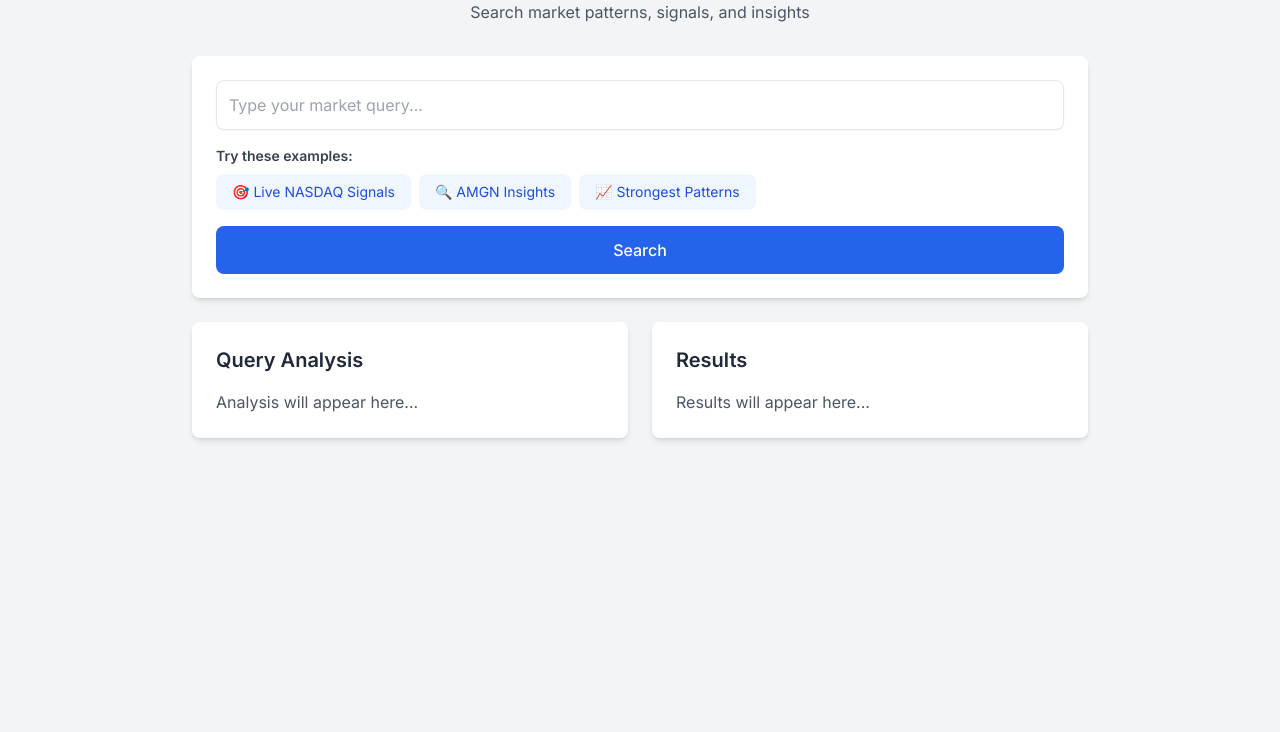
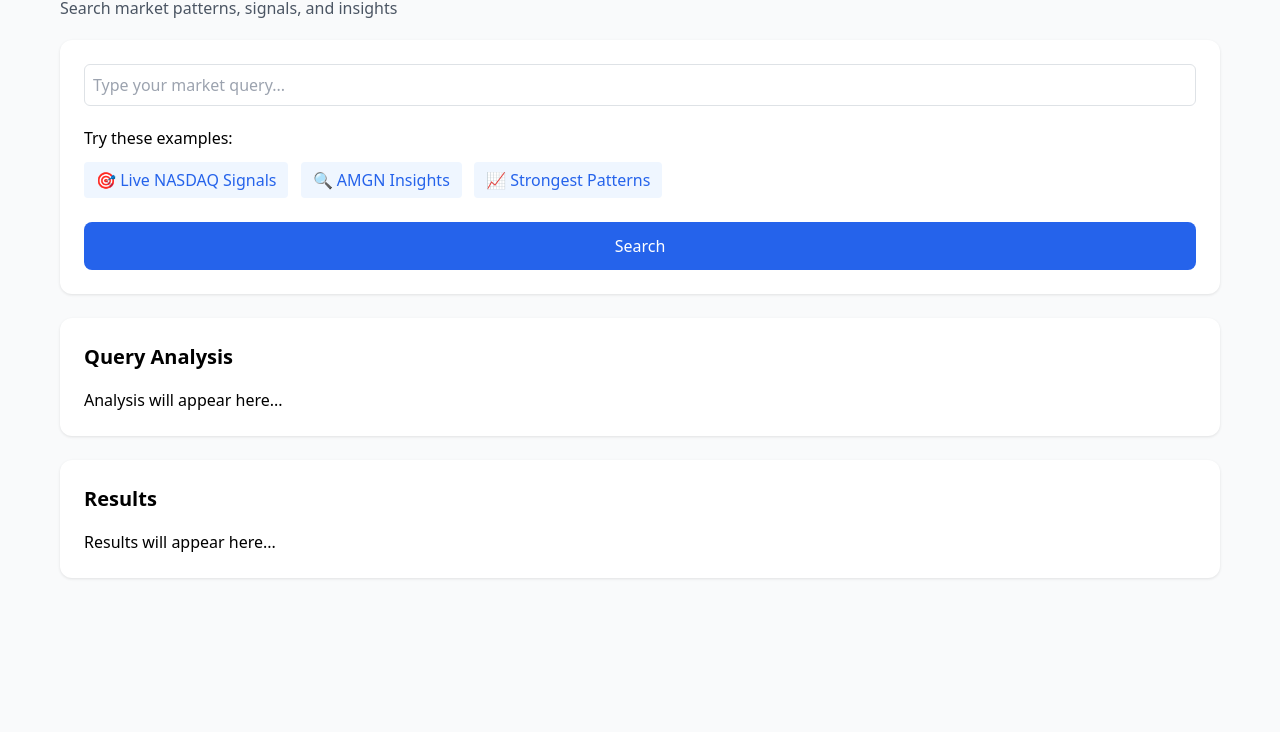
Before and after one commit to heliostar9k/mktdatav2, a website: page public/index.html in a window 1280 px wide. Shown: the part 68-800 px from the top of the page. Drawn offline with nearby package versions, Linux system fonts and the light colour scheme.

Commit message:
Update index.html newdesign

```diff
--- a/public/index.html
+++ b/public/index.html
@@ -4,66 +4,106 @@
     <title>Market Data API</title>
     <link href="https://fonts.googleapis.com/css2?family=Inter:wght@400;500;600;700&display=swap" rel="stylesheet">
     <script src="https://cdn.tailwindcss.com"></script>
-    <link rel="stylesheet" href="/styles.css">
+    <style>
+        body {
+            margin: 0;
+            padding: 0;
+            background-color: rgb(249, 250, 251);
+        }
+
+        .main-container {
+            width: 100%;
+            max-width: 1200px;
+            margin: 0 auto;
+            padding: 20px;
+        }
+
+        /* Search section styles */
+        .search-input {
+            width: 100%;
+            padding: 8px;
+            border: 1px solid #dee2e6;
+            border-radius: 6px;
+            margin-bottom: 20px;
+        }
+
+        .search-input:focus {
+            outline: none;
+            border-color: rgb(37, 99, 235);
+        }
+
+        /* Example buttons */
+        .examples-section button {
+            background-color: rgb(239, 246, 255);
+            color: rgb(37, 99, 235);
+            padding: 6px 12px;
+            border: none;
+            border-radius: 4px;
+            margin-right: 8px;
+            margin-bottom: 8px;
+            cursor: pointer;
+        }
+
+        /* Search button */
+        .search-button {
+            width: 100%;
+            background-color: rgb(37, 99, 235);
+            color: white;
+            padding: 12px;
+            border: none;
+            border-radius: 8px;
+            cursor: pointer;
+            margin-top: 16px;
+        }
+
+        /* Results section */
+        .results-section {
+            background-color: white;
+            border-radius: 12px;
+            padding: 24px;
+            margin-bottom: 24px;
+            box-shadow: 0 1px 3px rgba(0, 0, 0, 0.1);
+        }
+
+        .analysis-item {
+            background-color: rgb(249, 250, 251);
+            padding: 12px;
+            margin-bottom: 8px;
+            border-radius: 4px;
+        }
+    </style>
 </head>
-<body class="bg-gray-100 min-h-screen p-6">
-    <div class="max-w-4xl mx-auto">
-        <!-- Header -->
-        <div class="text-center mb-8">
-            <h1 class="text-3xl font-bold text-gray-800 mb-2">Market Data API</h1>
-            <p class="text-gray-600">Search market patterns, signals, and insights</p>
-        </div>
+<body>
+    <div class="main-container">
+        <h1 style="font-size: 24px; font-weight: bold; margin-bottom: 8px;">Market Data API</h1>
+        <p style="color: rgb(75, 85, 99); margin-bottom: 20px;">Search market patterns, signals, and insights</p>
 
-        <!-- Search Interface -->
-        <div class="bg-white rounded-lg shadow-md p-6 mb-6">
-            <div class="mb-4">
-                <input type="text"
-                       id="queryInput"
-                       class="w-full p-3 border rounded-lg shadow-sm focus:ring-2 focus:ring-blue-500 focus:border-transparent"
-                       placeholder="Type your market query...">
-            </div>
+        <div class="results-section">
+            <input type="text"
+                   id="queryInput"
+                   class="search-input"
+                   placeholder="Type your market query...">
 
-            <div class="mb-4">
-                <h3 class="text-sm font-semibold text-gray-700 mb-2">Try these examples:</h3>
-                <div class="flex flex-wrap gap-2">
-                    <button onclick="setQuery('Live NASDAQ Signals')"
-                            class="px-4 py-2 bg-blue-50 hover:bg-blue-100 text-blue-700 rounded-lg text-sm">
-                        🎯 Live NASDAQ Signals
-                    </button>
-                    <button onclick="setQuery('AMGN Insights')"
-                            class="px-4 py-2 bg-blue-50 hover:bg-blue-100 text-blue-700 rounded-lg text-sm">
-                        🔍 AMGN Insights
-                    </button>
-                    <button onclick="setQuery('Strongest Patterns')"
-                            class="px-4 py-2 bg-blue-50 hover:bg-blue-100 text-blue-700 rounded-lg text-sm">
-                        📈 Strongest Patterns
-                    </button>
+            <div class="examples-section">
+                <h3 style="margin-bottom: 12px;">Try these examples:</h3>
+                <div>
+                    <button onclick="setQuery('Live NASDAQ Signals')">🎯 Live NASDAQ Signals</button>
+                    <button onclick="setQuery('AMGN Insights')">🔍 AMGN Insights</button>
+                    <button onclick="setQuery('Strongest Patterns')">📈 Strongest Patterns</button>
                 </div>
             </div>
 
-            <button onclick="sendQuery()"
-                    class="w-full bg-blue-600 text-white py-3 rounded-lg font-medium hover:bg-blue-700 transition-colors">
-                Search
-            </button>
+            <button onclick="sendQuery()" class="search-button">Search</button>
         </div>
 
-        <!-- Results Section -->
-        <div class="grid grid-cols-1 md:grid-cols-2 gap-6">
-            <!-- Query Analysis -->
-            <div class="bg-white rounded-lg shadow-md p-6">
-                <h2 class="text-xl font-semibold text-gray-800 mb-4">Query Analysis</h2>
-                <div id="queryAnalysis" class="text-gray-600">
-                    Analysis will appear here...
-                </div>
-            </div>
+        <div class="results-section">
+            <h2 style="font-size: 20px; font-weight: bold; margin-bottom: 16px;">Query Analysis</h2>
+            <div id="queryAnalysis">Analysis will appear here...</div>
+        </div>
 
-            <!-- Results -->
-            <div class="bg-white rounded-lg shadow-md p-6">
-                <h2 class="text-xl font-semibold text-gray-800 mb-4">Results</h2>
-                <div id="results" class="text-gray-600">
-                    Results will appear here...
-                </div>
-            </div>
+        <div class="results-section">
+            <h2 style="font-size: 20px; font-weight: bold; margin-bottom: 16px;">Results</h2>
+            <div id="results">Results will appear here...</div>
         </div>
     </div>
 
```
